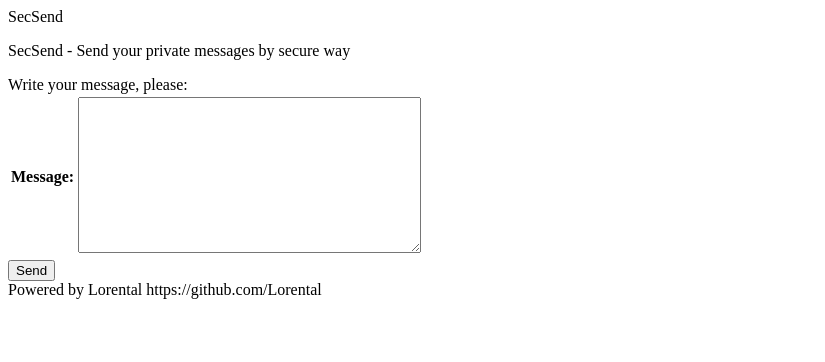
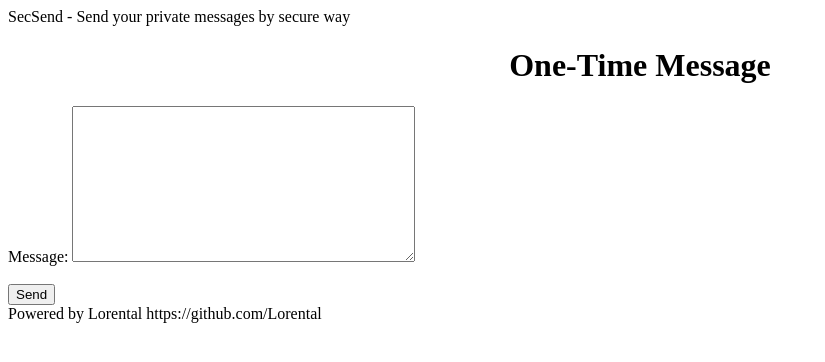
Before and after one commit to Lorental/secsend, a Django app: page / in a window 1280 px wide. Shown: the top 362 px of the page, without its empty margins (0-825 px from the left). Run offline with Django 4.2, Linux system fonts and the light colour scheme; lists and menus that the app fills with data are empty.

Commit message:
minor fix for index.html

```diff
--- a/secsend/templates/base.html
+++ b/secsend/templates/base.html
@@ -1,12 +1,9 @@
 <!DOCTYPE html>
 <html lang="ru">
     <head>
-        SecSend
+        SecSend - Send your private messages by secure way
     </head>
     <body>
-        <header>
-            <p>SecSend - Send your private messages by secure way</p>
-        </header>
         <main>
             <!-- Using for content blocks -->
             {% block content %} Error( {% endblock %}
--- a/secsend/templates/message/index.html
+++ b/secsend/templates/message/index.html
@@ -1,13 +1,19 @@
 <!-- index.html -->
 {% extends "base.html" %}
 {% block content %}
+{% csrf_token %}
 <form action="{% url 'message:save_message' %}" method="post">
-    <label> Write your message, please:</label>
-    <table>
-        {% csrf_token %}
-        {{ form }}
-    </table>
-    <input type="submit" value="Send">
-</form>
+    <div class="row">
+        <div class="col-md-12">
+                <h1 align='center'>One-Time Message</h1>
+            <div class="form_send">
+                    {{ form }}
+            </div>
+                <br>
+            <div class="button_style_second">
+                <input type="submit" value="Send">
+            </div>
+        </div>
+    </div>
 
 {% endblock %}
```
